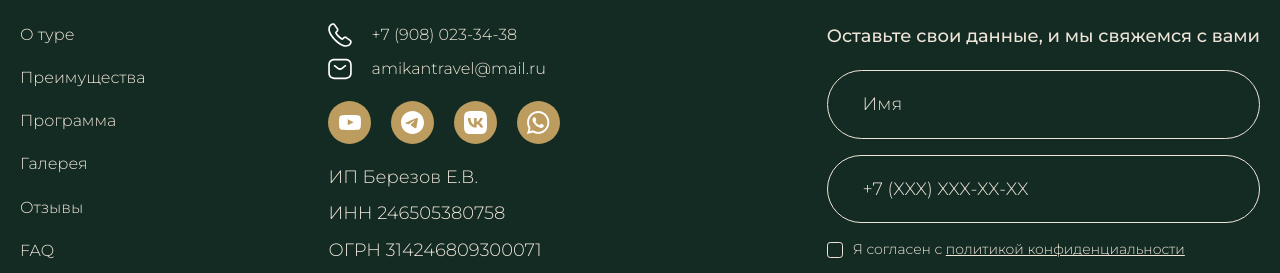
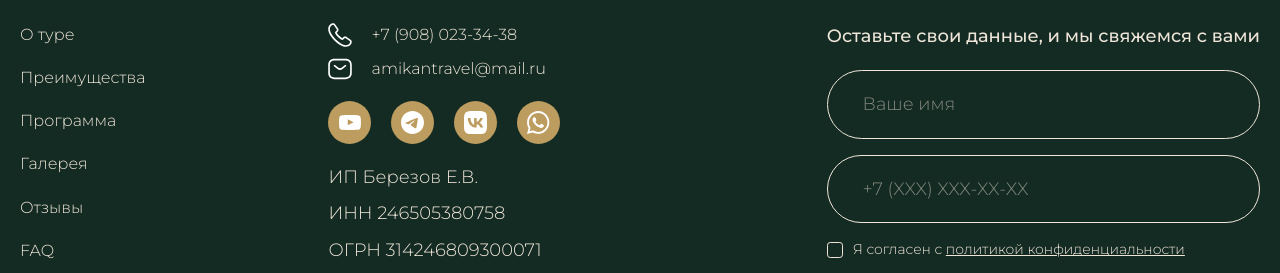
Before and after one commit to maxter-krsk/amikan-sibiria, a Next.js app: page / in a window 1280 px wide. Shown: the part 287-560 px from the top of the page. Built offline with nearby package versions, Linux system fonts and the light colour scheme.

Commit message:
fix/feat: Исправил ошибку ввода | добавил минимальную валидацию & поменял цвет при фокусе

```diff
--- a/src/app/components/Footer/FooterForm.tsx
+++ b/src/app/components/Footer/FooterForm.tsx
@@ -1,3 +1,5 @@
+"use client";
+
 import Link from "next/link";
 import t from "@/app/styles/modules/typography.module.css";
 import { Button } from "@/app/components/ui/Button";
@@ -13,18 +15,21 @@ export default function FooterForm() {
       </p>
       <form className={`${t["body-lg"]} flex flex-col gap-4 text-beige`}>
         <input
-          className="bg-transparent md:py-[1.25rem] md:pl-[2.18rem] border border-beige rounded-[3.12rem] py-[0.93rem] pl-[1.87rem]"
+          className="bg-transparent focus:border-sand focus:outline-none md:py-[1.25rem] md:pl-[2.18rem] border border-beige rounded-[3.12rem] py-[0.93rem] pl-[1.87rem]"
           type="text"
           name="Имя"
           placeholder="Ваше имя"
-          value="Имя"
+          required
+          minLength={2}
         />
         <input
-          className="bg-transparent md:py-[1.25rem] md:pl-[2.18rem] border border-beige rounded-[3.12rem] py-[0.93rem] pl-[1.87rem]"
+          className="bg-transparent focus:border-sand focus:outline-none md:py-[1.25rem] md:pl-[2.18rem] border border-beige rounded-[3.12rem] py-[0.93rem] pl-[1.87rem]"
           type="tel"
           name="Телефон"
-          placeholder="Ваш телефон"
-          value="+7 (XXX) XXX-XX-XX"
+          placeholder="+7 (XXX) XXX-XX-XX"
+          required
+          minLength={11}
+          maxLength={11}
         />
         <div className="flex gap-[0.62rem] items-center">
           <Checkbox
```
